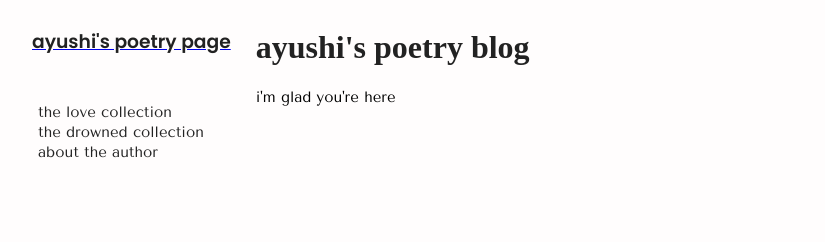
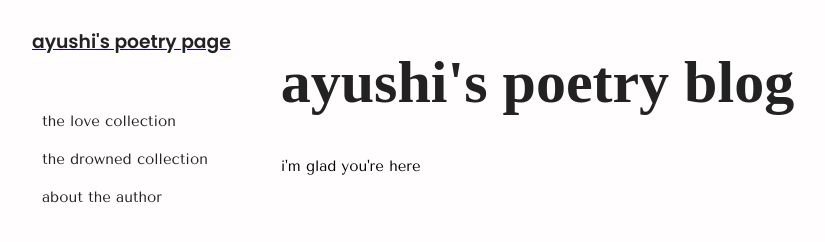
Before and after one commit to ayushi-the-troll/project_1, a plain HTML site: page index.html in a window 1280 px wide. Shown: the whole page, without its empty margins (1-826 px from the left). Drawn offline with nearby package versions, Linux system fonts and the light colour scheme; a web font is replaced by a local one.

Commit message:
finalized nav bar

```diff
--- a/index.css
+++ b/index.css
@@ -14,6 +14,7 @@ main {
 
 h1 {
     font-family: 'Shrikhand';
+    font-size: 60px;
     color: #222222ff;
 }
 
@@ -31,7 +32,7 @@ p {
 /* STYLE NAV BAR */
 nav {
     padding-left: 25px;
-    padding-right: 25px;
+    padding-right: 50px;
 
 }
 
@@ -45,4 +46,5 @@ button {
     color: #222222ff;
     background-color: transparent;
     border: none;
+    padding: 10px;
 }
```
